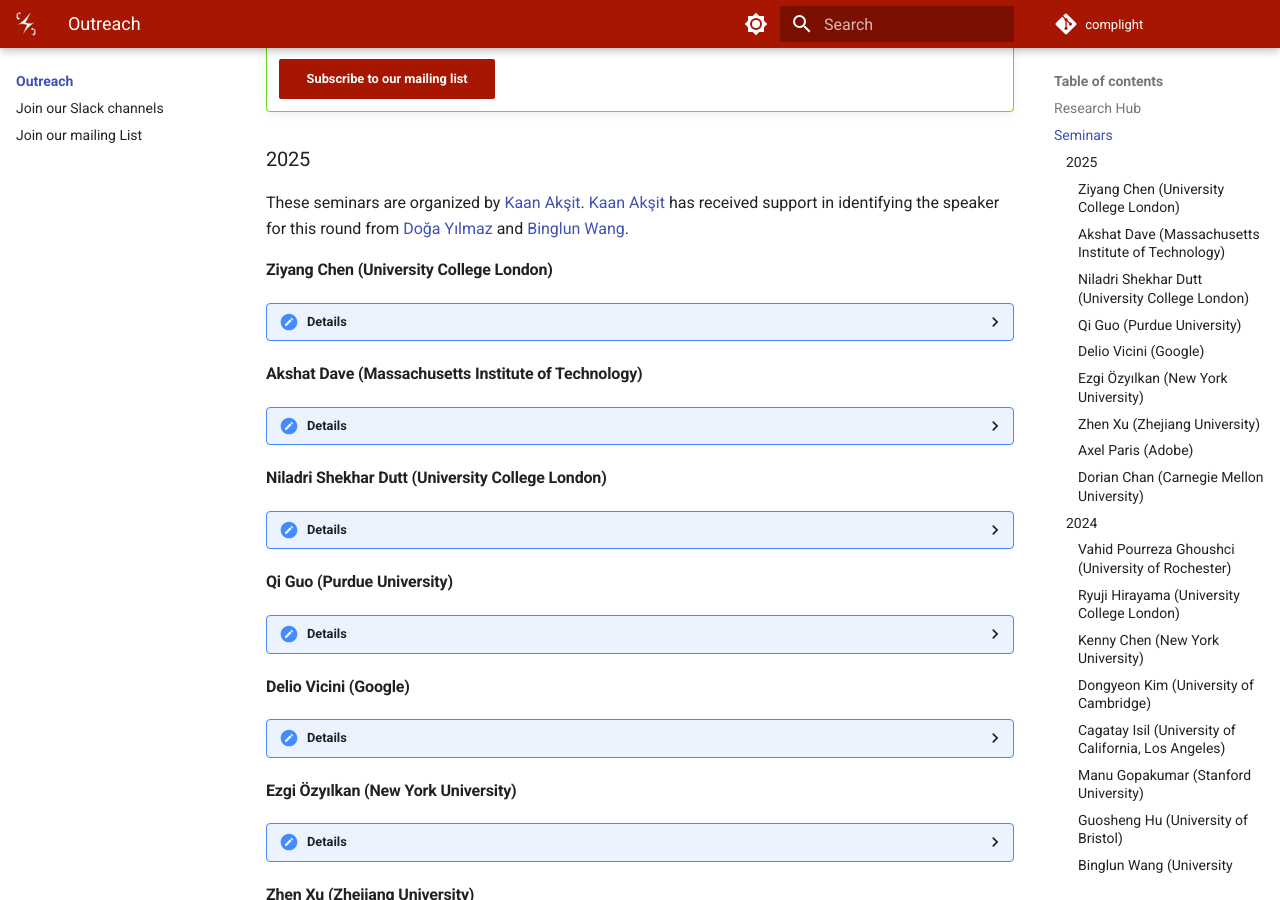
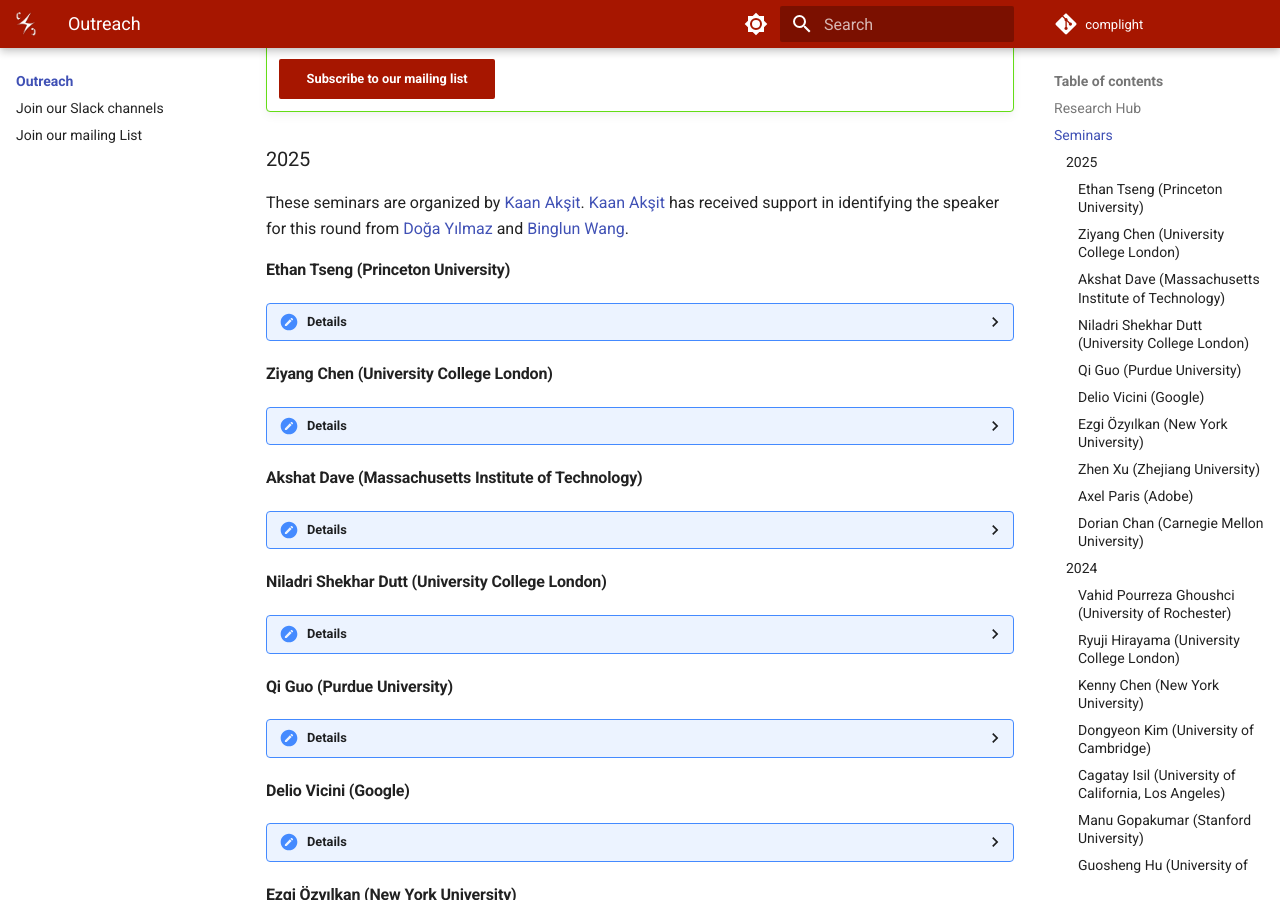
Before and after one commit to complight/complight.github.io, an MkDocs documentation site: the page built from docs/outreach/index.md, in a window 1280 px wide and 900 px high, scrolled down 1042 px. Built offline with MkDocs 1.6.1 and Material for MkDocs 9.7.7, drawn with Linux system fonts in a browser that asks for light colours.

Commit message:
Updating the outreach page.

```diff
--- a/docs/outreach/index.md
+++ b/docs/outreach/index.md
@@ -35,6 +35,19 @@ Overall, seminars are a blend of internal and external presenters.
 ### 2025
 These seminars are organized by [Kaan Akşit](https://kaanaksit.com).
 [Kaan Akşit](https://kaanaksit.com) has received support in identifying the speaker for this round from [Doğa Yılmaz](https://yilmazdoga.net/) and [Binglun Wang](https://binglunwang.github.io/).
+
+
+#### Ethan Tseng (Princeton University)
+
+??? Details
+    **Date:**
+    16th April 2025
+
+    **Presenter:** [Ethan Tseng](https://ethan-tseng.github.io/), Ph.D. student at Princeton University
+
+    **Title:** Neural Cameras and Displays: Building Machine Learning Frameworks for Optical System Design
+
+    **Watch:** [Recording (Password protected)](https://liveuclac-my.sharepoint.com/:v:/g/personal/ucackak_ucl_ac_uk/ERvLLCHpP81EuBEPyQQT3uABeDJKwDga5MYT0a8Tw2FV-A?e=UnAYmG)
 
 
 #### Ziyang Chen (University College London)
```
